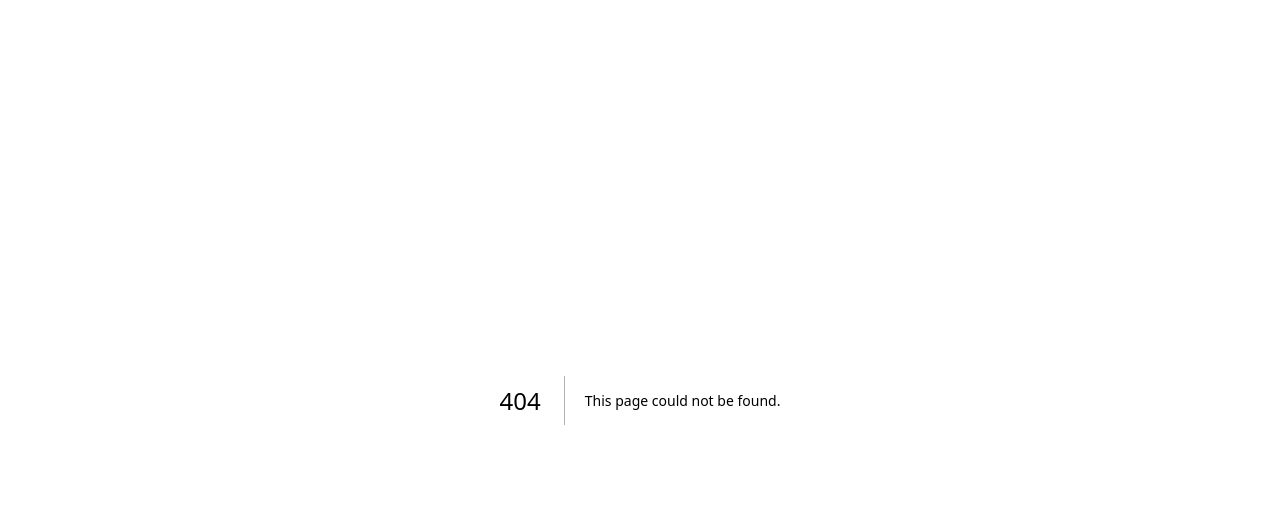
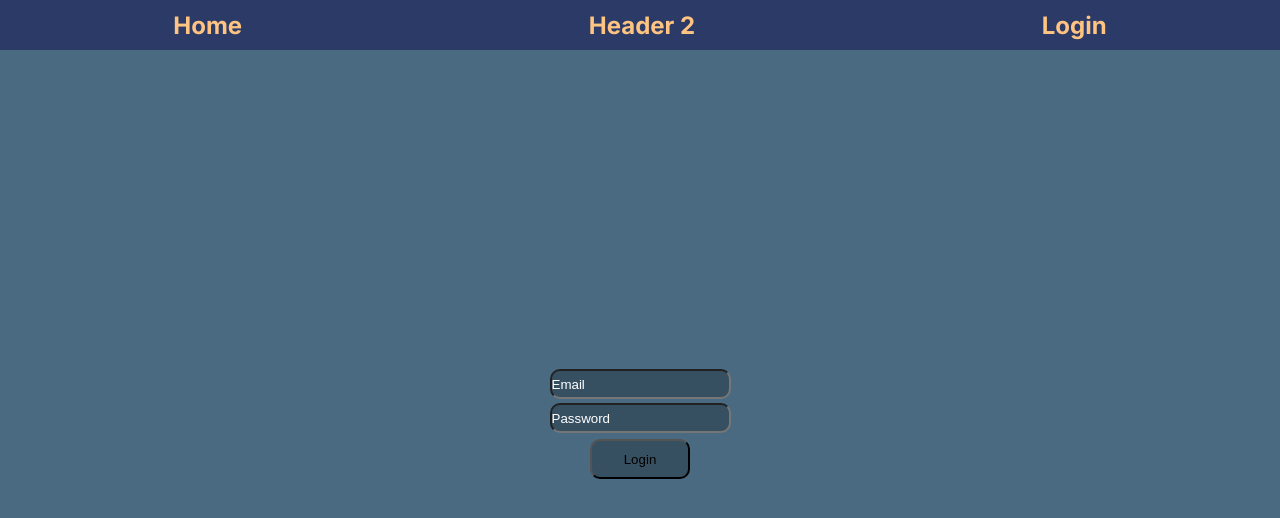
Before and after one commit to MartinRuiAndorsen/react_18_components_app, a Next.js app: page /login in a window 1280 px wide. Before the commit this address had no page. Shown: the top 518 px of the page. Built offline with nearby package versions, Linux system fonts and the light colour scheme.

Commit message:
Create login route and move login components into folder

```diff
--- a/src/app/components/headers/Header.tsx
+++ b/src/app/components/headers/Header.tsx
@@ -4,8 +4,8 @@ export default function Header() {
   return (
     <ul className={styles.header}>
       <li>
-        <a href="test1">
-          <h2>Header 1</h2>
+        <a href="/">
+          <h2>Home</h2>
         </a>
       </li>
       <li>
@@ -14,8 +14,8 @@ export default function Header() {
         </a>
       </li>
       <li>
-        <a href="test3">
-          <h2>Header 3</h2>
+        <a href="/login">
+          <h2>Login</h2>
         </a>
       </li>
     </ul>
--- a/src/app/components/forms/LoginForm.module.css
+++ b/src/app/login/components/LoginForm.module.css
@@ -31,9 +31,9 @@
 
 .form input {
   background: var(--primary-shade);
-  color: red;
   height: 30px;
   border-radius: 10px;
+
   margin: 2px;
 }
 
--- /dev/null
+++ b/src/app/login/page.module.css
@@ -0,0 +1,13 @@
+.main {
+  height: 100%;
+}
+
+.header {
+  height: 50px;
+  width: 100%;
+}
+
+.form {
+  height: calc(100vh - 50px);
+  width: 100%;
+}
--- a/src/app/page.tsx
+++ b/src/app/login/page.tsx
@@ -1,8 +1,8 @@
+import Header from "../components/headers/Header";
+import LoginForm from "./components/LoginForm";
 import styles from "./page.module.css";
-import Header from "./components/headers/Header";
-import LoginForm from "./components/forms/LoginForm";
 
-export default function Home() {
+export default function Login() {
   return (
     <main className={styles.main}>
       <div className={styles.header}>
```
Also changed, not shown: src/app/login/components/LoginForm.tsx (renamed from src/app/components/forms/LoginForm.tsx).
